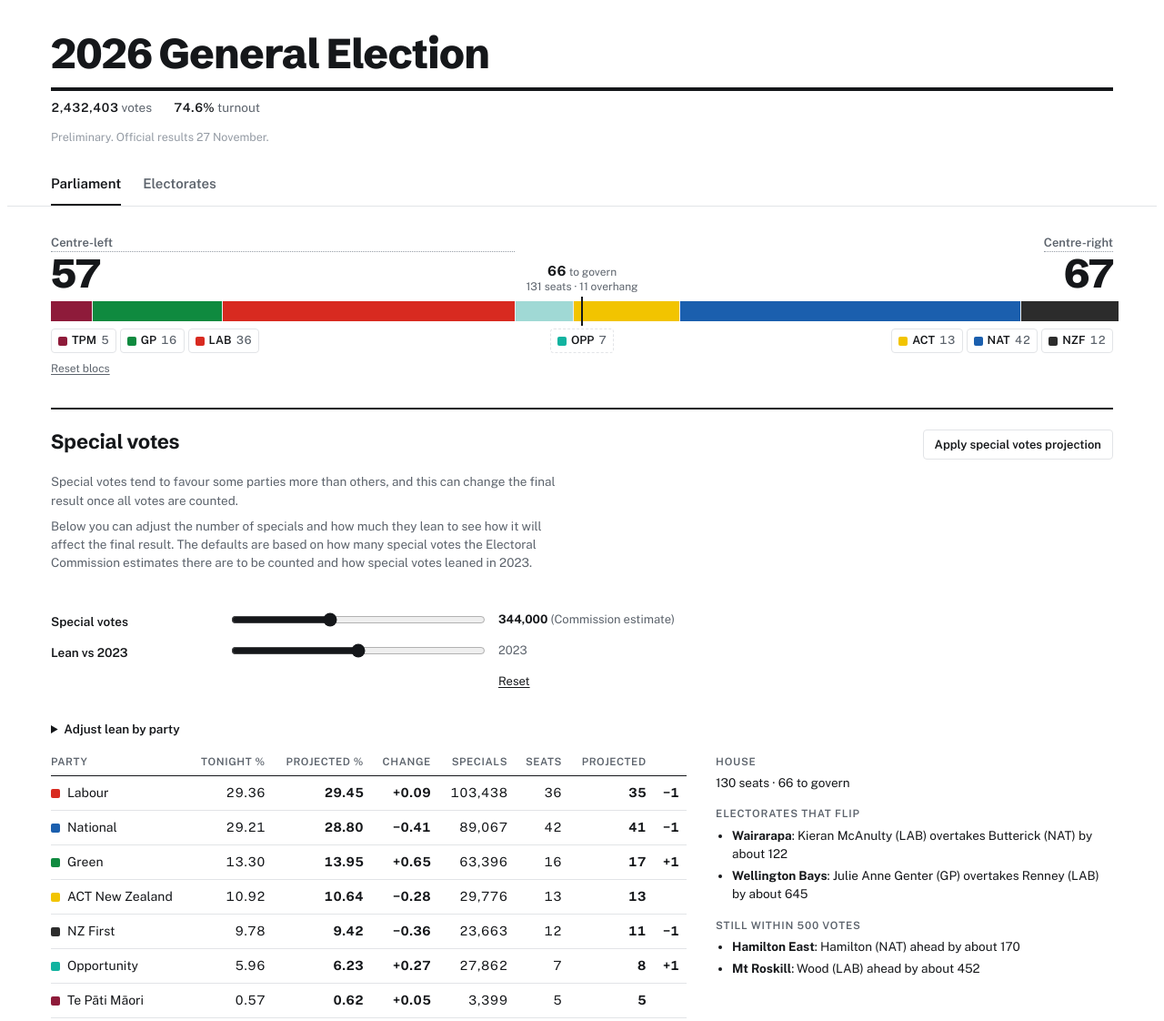
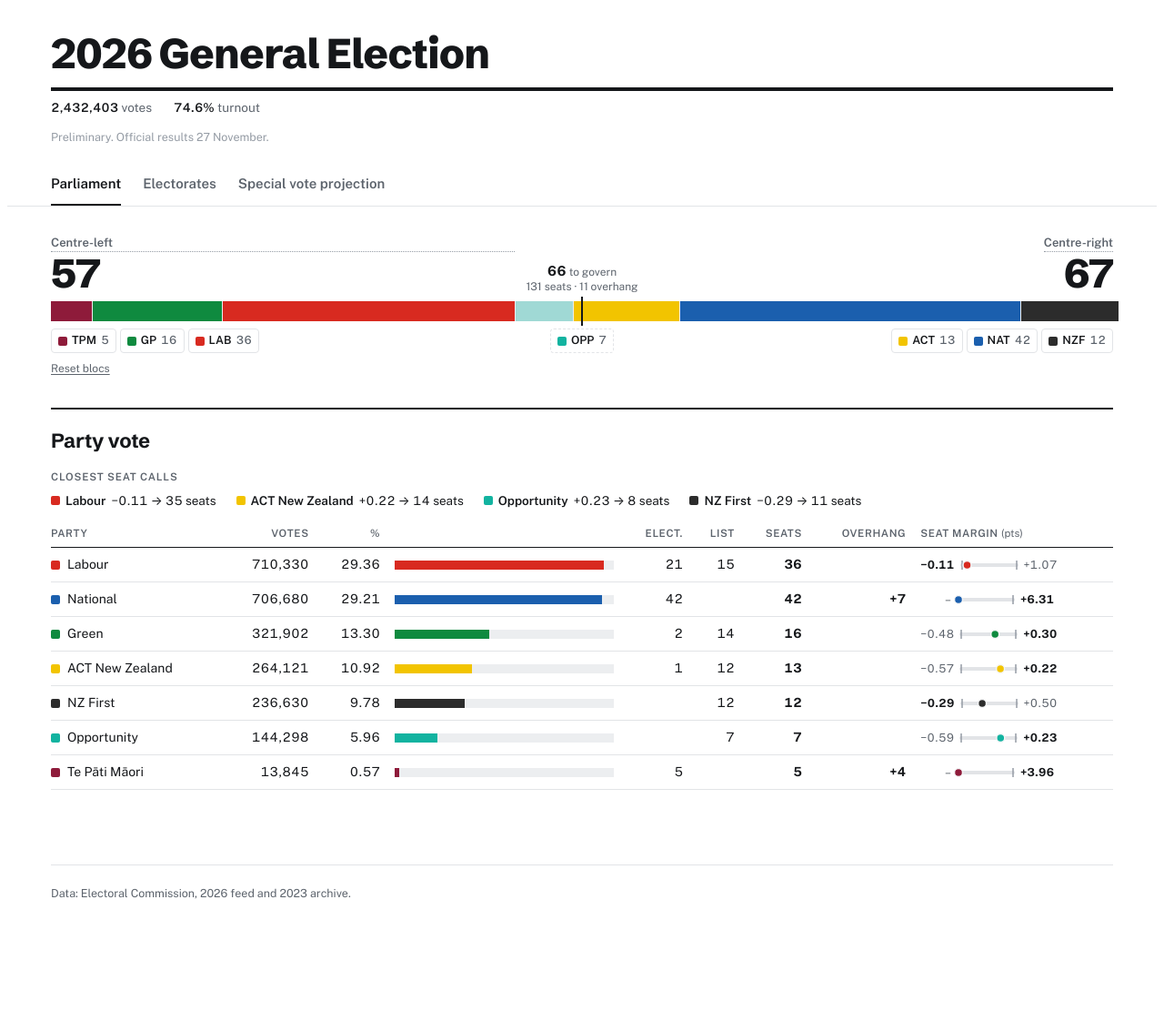
Before and after one commit to h-yd-n/nz-election-2026, a plain HTML site: page index.html in a window 1280 px wide. Shown: the top 1122 px of the page at 91% size. After the commit the page ends 1040 px from the top, so only its background shows below. Drawn offline with nearby package versions, Linux system fonts and the light colour scheme.

Commit message:
Move special vote projection to its own tab
Co-Authored-By: Claude Opus 5.5 <noreply@anthropic.com>

```diff
--- a/index.html
+++ b/index.html
@@ -136,6 +136,8 @@ nav.tabs a {
 }
 nav.tabs a[aria-current="page"] { color: var(--fg); border-bottom-color: var(--fg); }
 nav.tabs a:hover { color: var(--fg); }
+.tl-short { display: none; }
+@media (max-width: 480px) { .tl-wide { display: none; } .tl-short { display: inline; } }
 
 main { padding-block: 8px 48px; }
 section.view { display: grid; }
@@ -278,7 +280,7 @@ section.view { display: grid; }
 .simout { color: var(--muted); font-size: 13px; }
 .simout b { color: var(--fg); }
 .simsub { color: var(--muted); font-size: 12px; display: block; margin-top: 2px; }
-.simdek { margin: -4px 0 16px; } .simdek p { margin: 0 0 8px; }
+.simdek { margin: 0 0 20px; } .simdek p { margin: 0 0 8px; } .simdek .btn { margin-top: 6px; }
 .plean { margin-top: 14px; font-size: 13.5px; }
 .plean summary { cursor: pointer; font-weight: 600; width: fit-content; }
 .plean[open] summary { margin-bottom: 10px; }
@@ -422,13 +424,14 @@ footer { padding-block: 22px 40px; border-top: 1px solid var(--line); font-size:
   <div class="wrap">
     <a href="#parliament" id="tab-parliament">Parliament</a>
     <a href="#electorates" id="tab-electorates">Electorates</a>
+    <a href="#specials" id="tab-specials"><span class="tl-wide">Special vote projection</span><span class="tl-short">Specials</span></a>
   </div>
 </nav>
 
 <main class="wrap">
   <section class="view" id="view-parliament">
     <div class="block">
-      <div class="simbadge" id="simBadge" hidden><span>With projected specials</span><button class="linkbtn" id="simOff">Show election night</button></div>
+      <div class="simbadge" id="simBadge" hidden><span>With projected specials · <a href="#specials">Adjust</a></span><button class="linkbtn" id="simOff">Show election night</button></div>
       <div class="parl">
         <div class="chamber">
           <div class="tug">
@@ -454,14 +457,24 @@ footer { padding-block: 22px 40px; border-top: 1px solid var(--line); font-size:
       </div>
     </div>
 
+    <div class="block">
+      <h2>Party vote</h2>
+      <div class="closest" id="closest"></div>
+      <div class="scroll-x">
+        <table class="vtable">
+          <thead><tr><th>Party</th><th class="r hide-sm">Votes</th><th class="r">%</th><th class="barcell hide-sm"></th><th class="r hide-sm">Elect.</th><th class="r hide-sm">List</th><th class="r">Seats</th><th class="r" title="Electorate seats won beyond the party's party-vote entitlement"><span class="wide">Overhang</span><span class="short">Over.</span></th><th class="mcell"><span class="wide">Seat margin <span class="thint">(pts)</span></span><span class="short">Margin</span></th></tr></thead>
+          <tbody id="vbody"></tbody>
+        </table>
+      </div>
+    </div>
+  </section>
+
+  <section class="view" id="view-specials" hidden>
     <div class="block" id="sim" hidden>
-      <div class="bhead">
-        <h2>Special votes</h2>
-        <button class="btn" id="simApply" aria-pressed="false">Apply special votes projection</button>
-      </div>
       <div class="dek simdek">
         <p>Special votes tend to favour some parties more than others, and this can change the final result once all votes are counted.</p>
         <p>Below you can adjust the number of specials and how much they lean to see how it will affect the final result. The defaults are based on how many special votes the Electoral Commission estimates there are to be counted and how special votes leaned in 2023.</p>
+        <button class="btn" id="simApply" aria-pressed="false">Apply special votes projection</button>
       </div>
       <div class="simctl">
         <label for="simVol">Special votes</label>
@@ -493,17 +506,6 @@ footer { padding-block: 22px 40px; border-top: 1px solid var(--line); font-size:
           <li>Candidates: each party's specials follow how its voters split their candidate vote, estimated from that electorate's voting places. Seats re-run under MMP.</li>
         </ul>
       </details>
-    </div>
-
-    <div class="block">
-      <h2>Party vote</h2>
-      <div class="closest" id="closest"></div>
-      <div class="scroll-x">
-        <table class="vtable">
-          <thead><tr><th>Party</th><th class="r hide-sm">Votes</th><th class="r">%</th><th class="barcell hide-sm"></th><th class="r hide-sm">Elect.</th><th class="r hide-sm">List</th><th class="r">Seats</th><th class="r" title="Electorate seats won beyond the party's party-vote entitlement"><span class="wide">Overhang</span><span class="short">Over.</span></th><th class="mcell"><span class="wide">Seat margin <span class="thint">(pts)</span></span><span class="short">Margin</span></th></tr></thead>
-          <tbody id="vbody"></tbody>
-        </table>
-      </div>
     </div>
   </section>
 
@@ -1289,8 +1291,9 @@ $("#simReset").addEventListener("click", () => { SIM.target = null; SIM.skew = 1
 function route() {
   const h = location.hash.slice(1);
   const m = /^e(\d+)$/.exec(h);
-  const view = m || h === "electorates" ? "electorates" : "parliament";
-  ["parliament", "electorates"].forEach(v => {
+  const view = m || h === "electorates" ? "electorates" : h === "specials" && DATA.sp23 ? "specials" : "parliament";
+  $("#tab-specials").hidden = !DATA.sp23;
+  ["parliament", "electorates", "specials"].forEach(v => {
     $("#view-" + v).hidden = view !== v;
     $("#tab-" + v).removeAttribute("aria-current");
   });
```
Also changed, not shown: template.html (+22 -19 lines).
